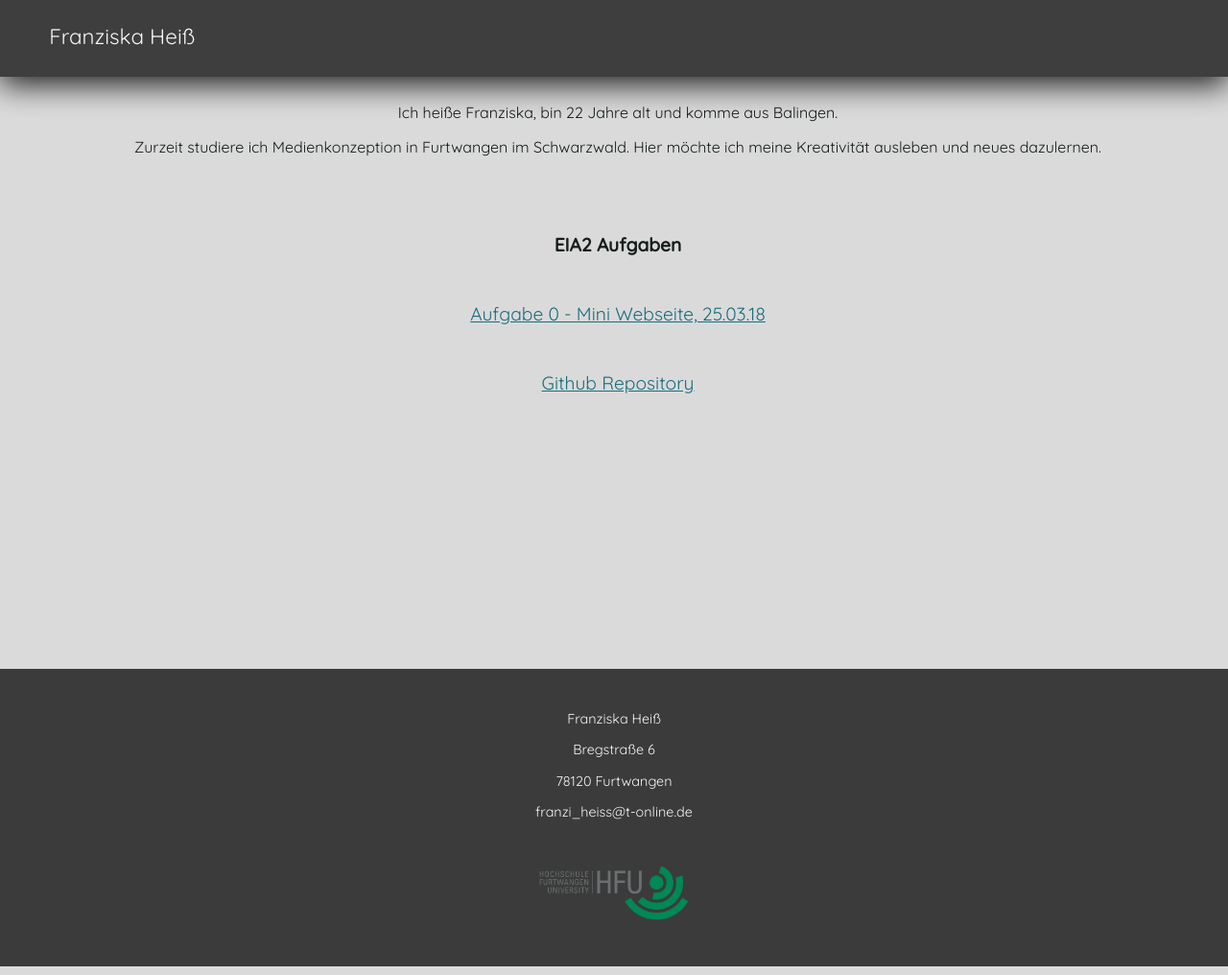
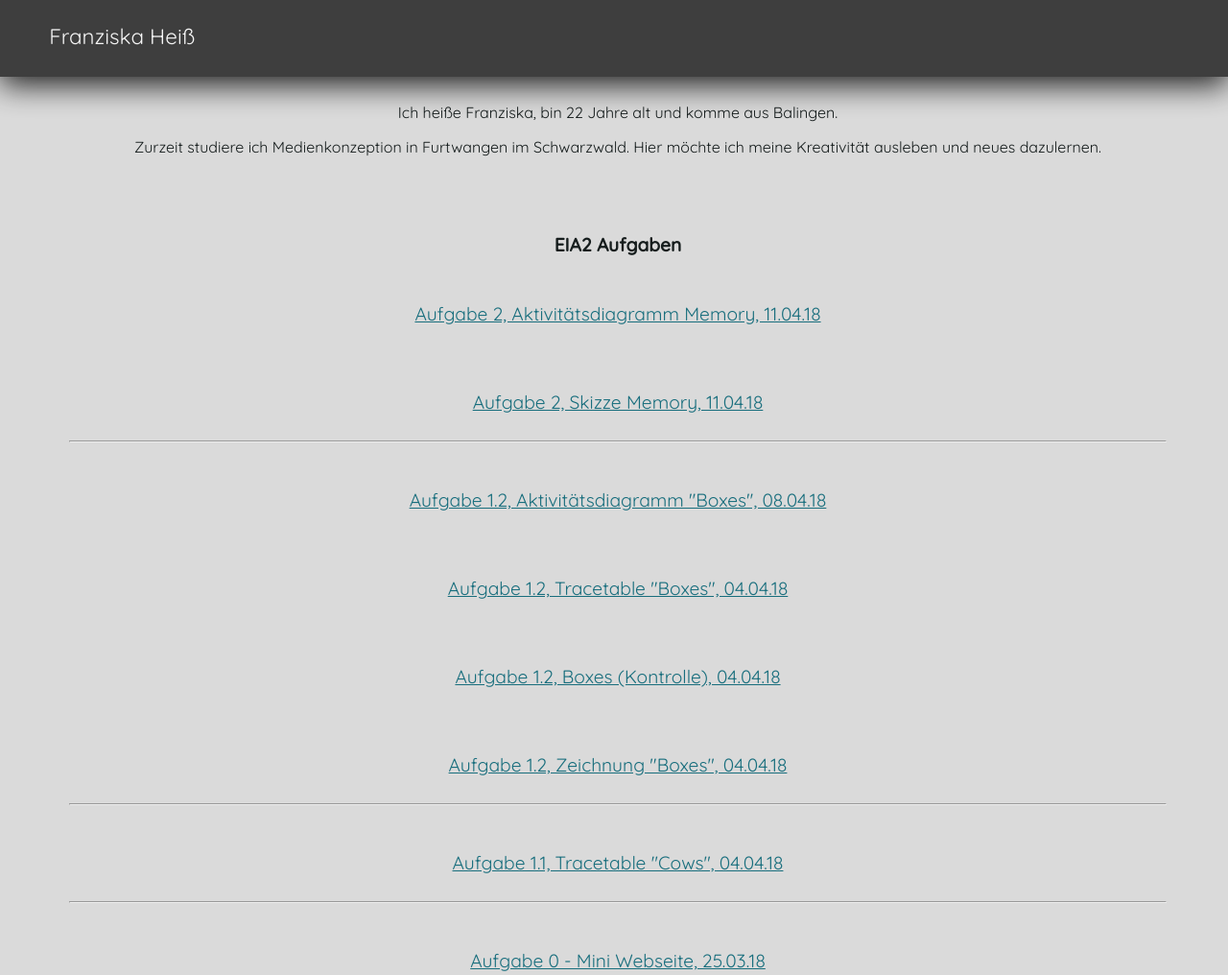
Before and after one commit to FranziskaHeiss/FranziskaHeiss.github.io, a plain HTML site: page index.html in a window 1280 px wide. Shown: the top 1016 px of the page at 96% size. Drawn offline with Linux system fonts and the light colour scheme.

Commit message:
aktualisiert

```diff
--- a/index.html
+++ b/index.html
@@ -26,6 +26,16 @@
 
     <div id="aufgaben">
       <h1>EIA2 Aufgaben</h1>
+      <a href="https://franziskaheiss.github.io/EIA2/Aufgabe2/Aktivitätsdiagramm Memory.pdf" target="_blank">Aufgabe 2, Aktivitätsdiagramm Memory, 11.04.18</a><br>
+      <a href="https://franziskaheiss.github.io/EIA2/Aufgabe2/Skizze Memory.pdf" target="_blank">Aufgabe 2, Skizze Memory, 11.04.18</a><br>
+      <hr>
+      <a href="https://franziskaheiss.github.io/EIA2/Aufgabe1.2/Aktivitätsdiagramm boxes.pdf" target="_blank">Aufgabe 1.2, Aktivitätsdiagramm "Boxes", 08.04.18</a><br>
+      <a href="https://franziskaheiss.github.io/EIA2/Aufgabe1.2/Tracetable.pdf" target="_blank">Aufgabe 1.2, Tracetable "Boxes", 04.04.18</a><br>
+      <a href="https://franziskaheiss.github.io/EIA2/Aufgabe1.2/boxes.html" target="_blank">Aufgabe 1.2, Boxes (Kontrolle), 04.04.18</a><br>
+      <a href="https://franziskaheiss.github.io/EIA2/Aufgabe1.2/Boxes-Grafik.JPG" target="_blank">Aufgabe 1.2, Zeichnung "Boxes", 04.04.18</a><br>
+      <hr>
+      <a href="https://franziskaheiss.github.io/EIA2/Aufgabe1.1/Tracetable_cows.pdf" target="_blank">Aufgabe 1.1, Tracetable "Cows", 04.04.18</a><br>
+      <hr>
       <a href ="https://franziskaheiss.github.io/EIA2/Aufgabe00/Aufgabe00.html">Aufgabe 0 - Mini Webseite, 25.03.18</a>
       <a href="https://github.com/FranziskaHeiss">Github Repository</a>
     </div>
```
Also changed, not shown: Steckbrief/steckbrief.htm (+10 -5 lines).
